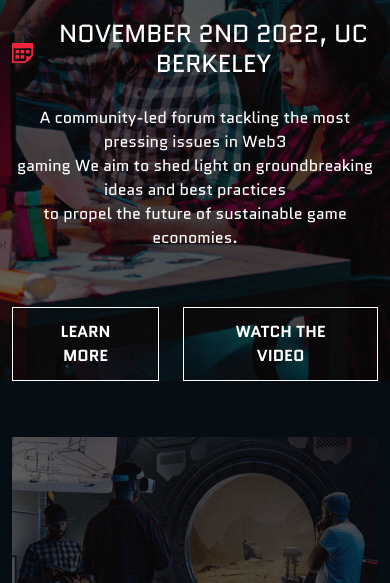
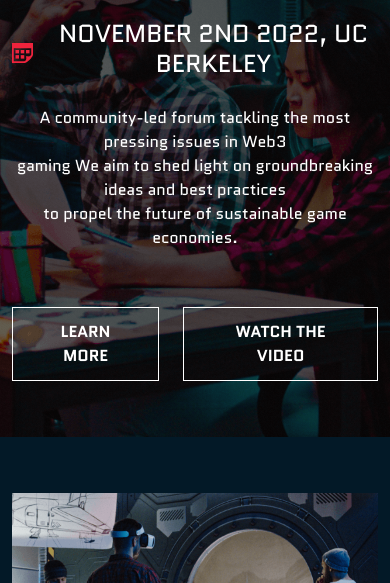
Before and after one commit to Ranatorofder/Gam-3r, a plain HTML site: page index.html in a window 390 px wide. Shown: the part 261-844 px from the top of the page. Drawn offline with nearby package versions, Linux system fonts and the light colour scheme.

Commit message:
responsive

```diff
--- a/css/style.css
+++ b/css/style.css
@@ -18,6 +18,7 @@
 }
 
 .home-baner {
+    position: relative;
     background-image: url('../images/main_banner.png');
     width: 100%;
     /* height: 100vh; */
@@ -33,11 +34,14 @@
     top: 0;
     left: 0;
     width: 100% !important;
-    height: 100%;
+    height: 107.2%;
     overflow: hidden;
     background: linear-gradient(92deg, rgba(30, 30, 30, 0.6) 0%, rgba(8, 5, 5, 0.6) 0%);
     /* z-index: -1; */
 
+    display: flex;
+    justify-content: center;
+    align-items: center;
 }
 
 .home-baner-heading {
@@ -124,6 +128,11 @@
 
     }
 
+    /* .overlay-home {
+
+
+    } */
+
     .NOVEMBER .pt-4 {
         padding-top: 0% !important;
         /* font-size: ; */
--- a/index.html
+++ b/index.html
@@ -62,10 +62,11 @@
                             gaming We aim to shed light on groundbreaking ideas and best practices <br>
                             to propel the future of sustainable game economies.</p>
                     </div>
-                    <div class="battun-wrap  d-flex text-center justify-content-center align-items-center">
-                        <button class="z-1 text-uppercase  text-uppercase bg-transparent battun">learn more</button>
+                    <div class="battun-wrap pb-5 mb-2 pt d-flex text-center justify-content-center align-items-center">
+                        <button class="z-1   text-uppercase  text-uppercase bg-transparent battun">learn
+                            more</button>
                         <div class="z-1">
-                            <button class="z-1  text-uppercase  text-uppercase bg-transparent battun-two  ms-4 ">Watch
+                            <button class="z-1   text-uppercase  text-uppercase bg-transparent battun-two  ms-4 ">Watch
                                 the video</button>
                         </div>
                     </div>
```
